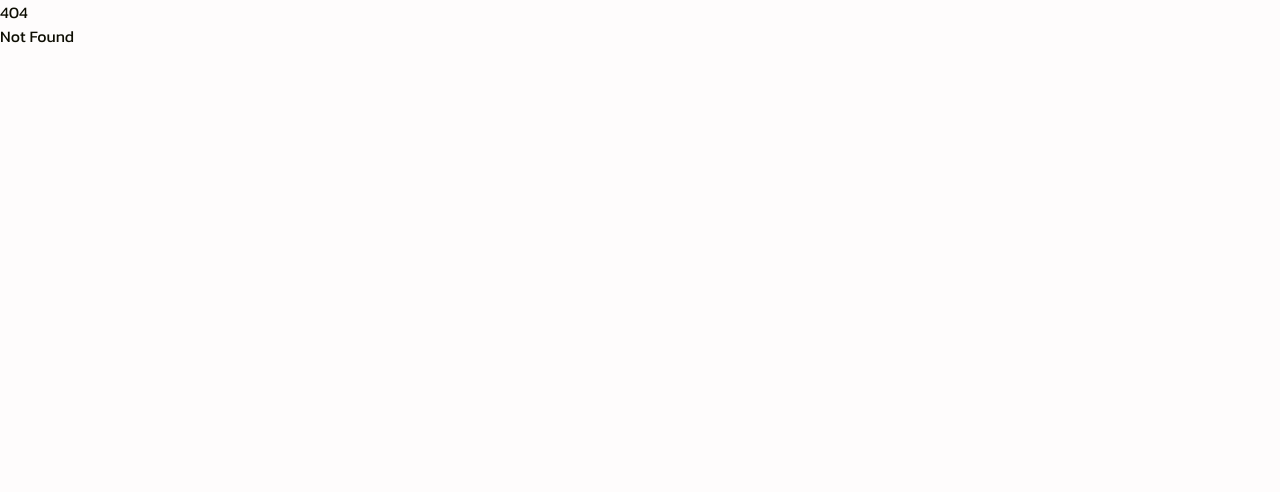
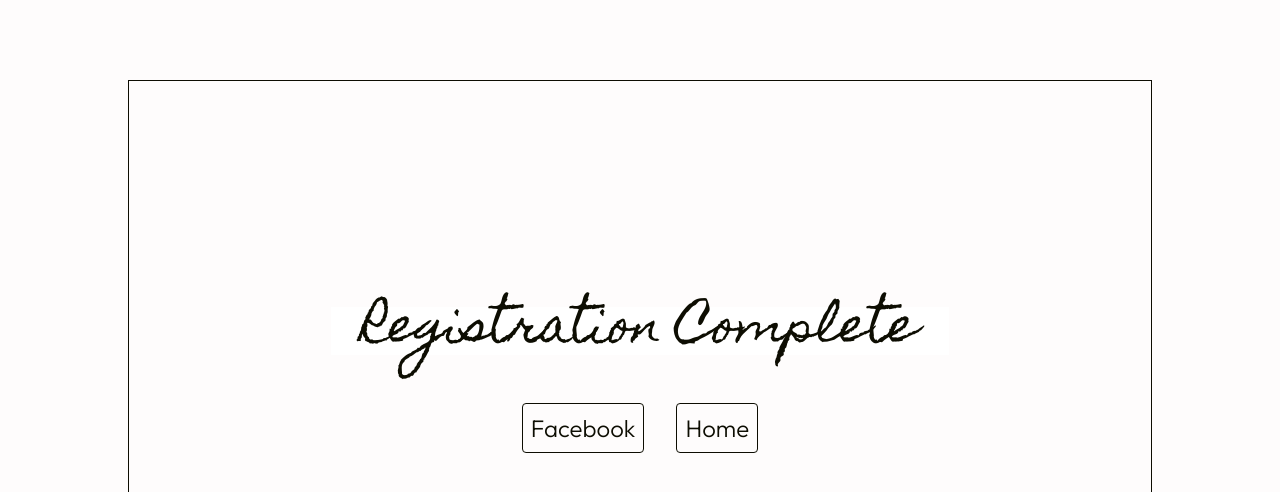
Before and after one commit to cpe-kmutt-student/bangmod-hackathon-2024, a SvelteKit app: page /register/completed in a window 1280 px wide. Before the commit this address had no page. Shown: the top 492 px of the page. Built offline with nearby package versions, Linux system fonts and the light colour scheme.

Commit message:
feat: add complete page

```diff
--- a/src/routes/register/+page.server.ts
+++ b/src/routes/register/+page.server.ts
@@ -75,6 +75,6 @@ export const actions: Actions = {
 			return fail(501, { form });
 		}
 
-		return { form };
+		throw redirect(302, "/register/completed");
 	}
 };
--- /dev/null
+++ b/src/routes/register/completed/+page.svelte
@@ -0,0 +1,13 @@
+<div
+        class="text-md relative mx-auto flex flex-col items-center justify-center h-3/4 mb-12 mt-12 w-[95%] max-w-screen-lg border border-asphalt text-sm text-asphalt md:mt-20"
+>
+    <h1
+            class="bg-white px-4 text-center font-decorate text-4xl tracking-tight md:px-8 md:text-5xl"
+    >
+        Registration Complete
+    </h1>
+    <div class="flex mt-12 gap-8 text-2xl font-light font-latin">
+        <a class="border border-asphalt rounded p-2" href="https://www.facebook.com/BangmodHackathon">Facebook</a>
+        <a class="border border-asphalt rounded p-2" href="https://bangmodhackathon.com">Home</a>
+    </div>
+</div>
```
